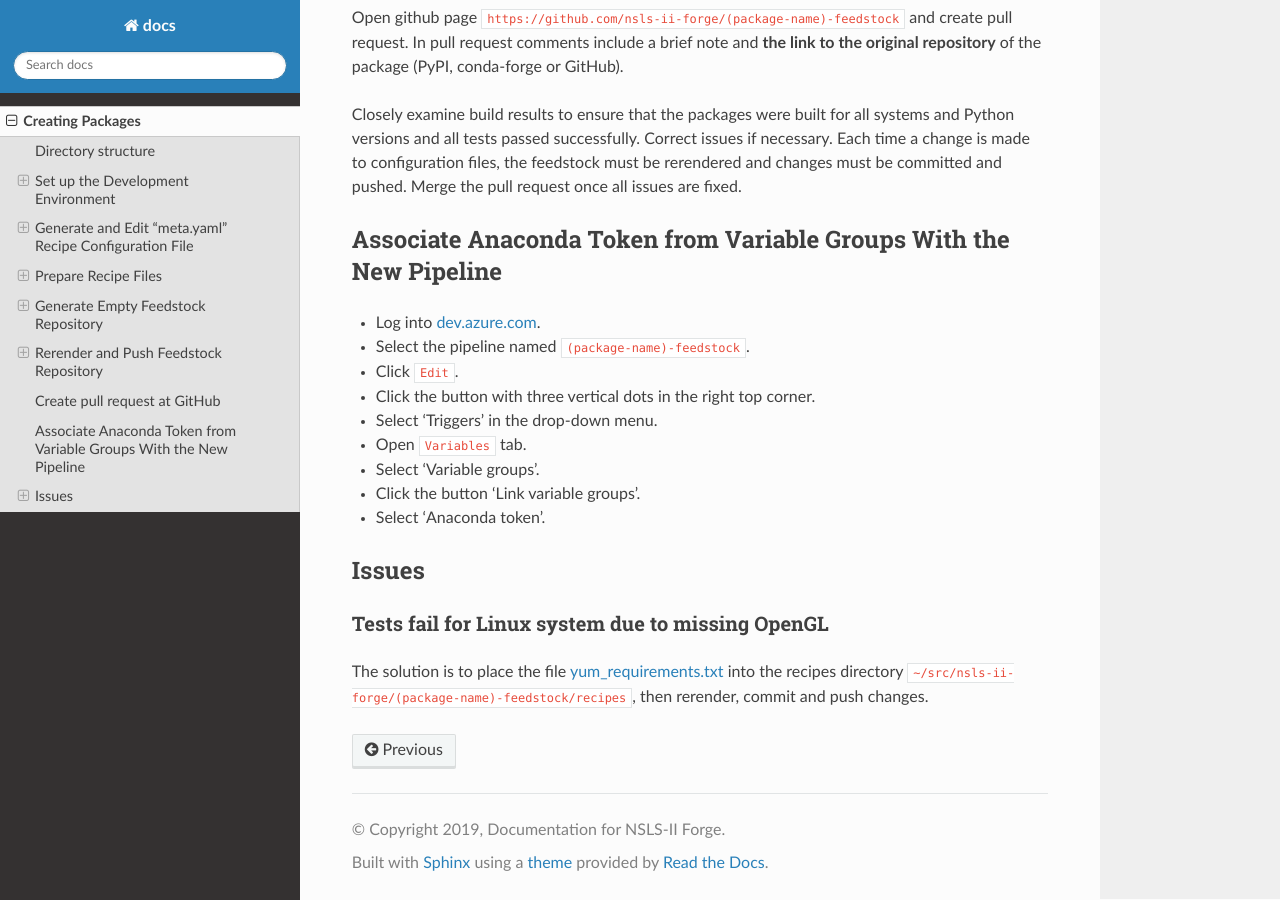
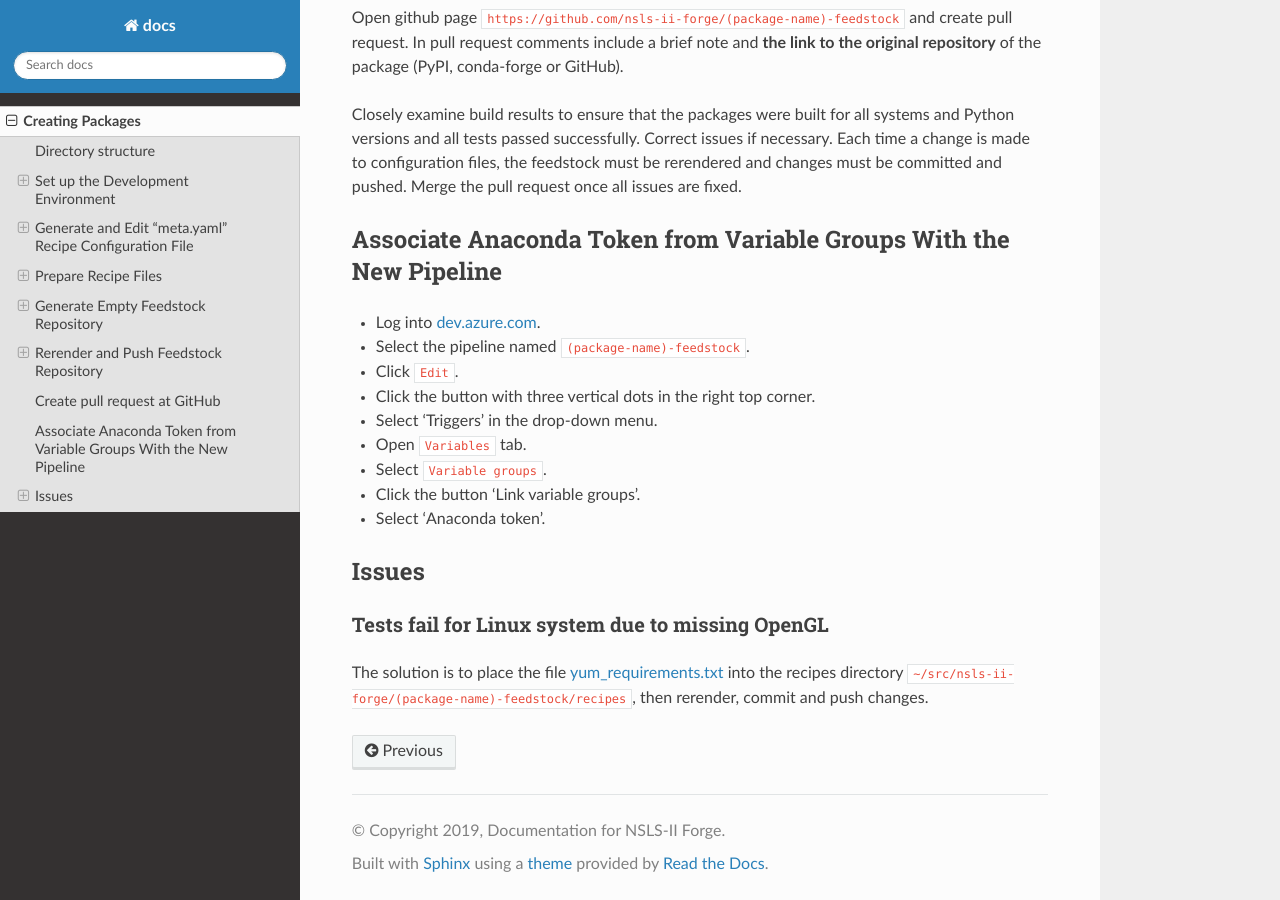
Before and after one commit to nsls-ii-forge/docs, a Sphinx documentation site: the page built from source/creating_packages.rst, in a window 1280 px wide and 900 px high, scrolled down 6631 px. Built offline with Sphinx 7.4.7 and the Read the Docs theme 2.0.0, drawn with Linux system fonts in a browser that asks for light colours.

Commit message:
Formatting
Co-Authored-By: Maksim Rakitin <mrakitin@users.noreply.github.com>

```diff
--- a/source/creating_packages.rst
+++ b/source/creating_packages.rst
@@ -387,7 +387,7 @@ Associate Anaconda Token from Variable Groups With the New Pipeline
 - Click the button with three vertical dots in the right top corner.
 - Select 'Triggers' in the drop-down menu.
 - Open ``Variables`` tab.
-- Select 'Variable groups'.
+- Select ``Variable groups``.
 - Click the button 'Link variable groups'.
 - Select 'Anaconda token'.
 
```
